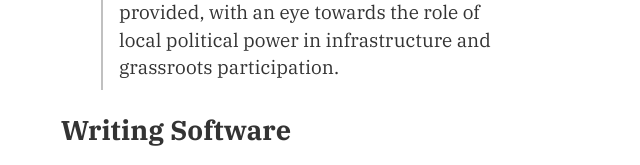
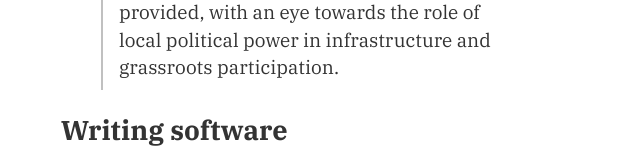
Before and after one commit to chris-sarli/chris.sarl, an Eleventy site: page posts/thesis.md in a window 1280 px wide. Shown: the part 1006-1171 px from the top of the page, 319-959 px from the left. Built offline with nearby package versions, Linux system fonts and the light colour scheme; Eleventy itself is replaced by a stand-in of ours; files that its build step writes are made by us from their sources; a web font is replaced by a local one.

Commit message:
Update thesis.md

```diff
--- a/posts/thesis.md
+++ b/posts/thesis.md
@@ -10,7 +10,7 @@ In completion of my degree in Urban Studies, I wrote a ["Senior Honors Thesis"](
 At a high level, the thesis examines the holes in home Internet service in American cities, the failures of governments to plug those holes, and grassroots efforts that have arisen to attempt to bridge those divides. The abstract is as follows:
 > The Internet is increasingly important to urban life, but Internet service in American cities is overpriced and slower than it should be. Even though it is technically possible to allocate high quality connections to all those who want one, significant populations are stuck with very poor connections or lack a connection altogether, an inequity that reinforces gaps in access to healthcare, education, and employment. This thesis examines the extent of this urban digital divide and explores the policies and (lack of) regulation that have allowed it to worsen. It also covers efforts to overcome these issues and the challenges opponents of the status quo face. In that vein, this thesis stresses not just the importance of providing connections, but also considers the implications of *how* those connections are provided, with an eye towards the role of local political power in infrastructure and grassroots participation.
 
-# Writing Software
+# Writing software
 
 I always enjoy learning about what tools others use for various projects, so I though I'd post a list of some of the various things I used while writing:
 - [**Texpad**](https://www.texpad.com). I made a decision early on that I'd use [LaTeX](https://en.wikipedia.org/wiki/LaTeX) to prepare my final submission.[^why-latex] I could have used any text editor for this, but Texpad has a really wonderful live preview, position syncing, autocompletion for citations and references, and a clean interface that fits right in on macOS.
```
